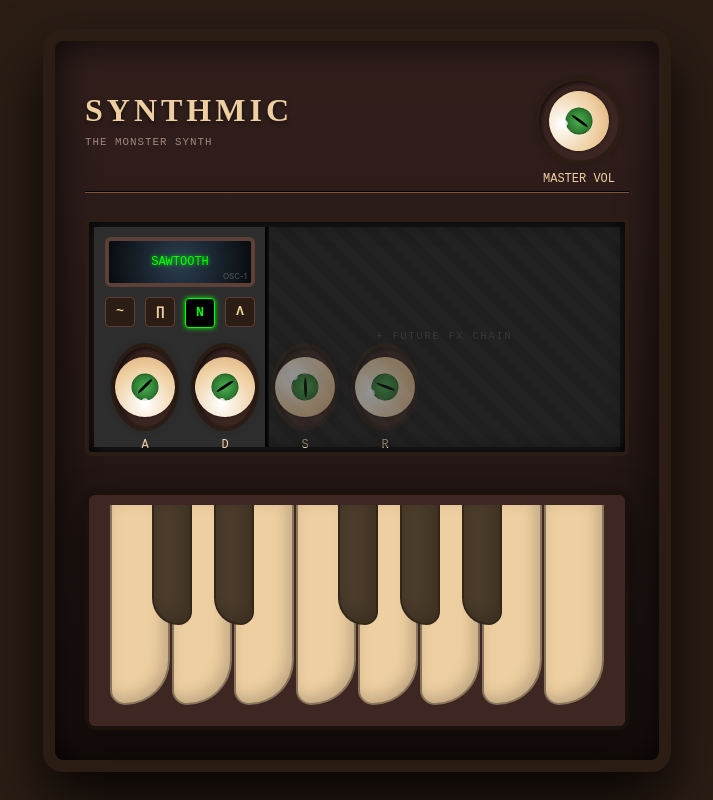
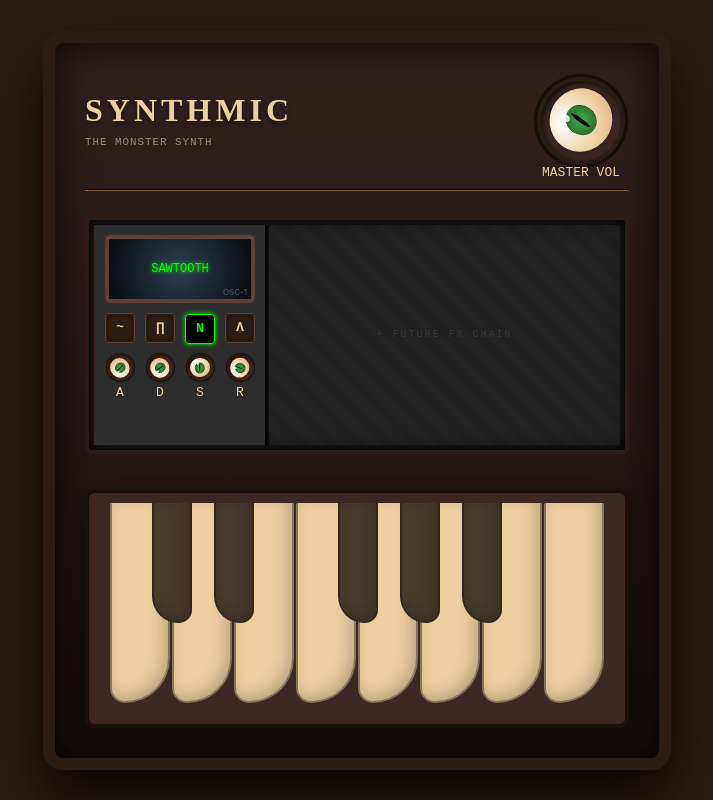
Before and after one commit to Ablandaeta/Synthmic, a React (Vite) app: page / in a window 1280 px wide. Shown: the whole page, without its empty margins (283-996 px from the left). Built offline with nearby package versions, Linux system fonts and the light colour scheme.

Commit message:
feat: Refactor Knob component CSS to Handle diferent Size values.

```diff
--- a/src/components/atoms/Knob/Knob.css
+++ b/src/components/atoms/Knob/Knob.css
@@ -1,29 +1,31 @@
 /* La cuenca del ojo (El marco fijo) */
 .knob-socket {
+  --knob-size: 80px;
+
   position: relative;
-  width: 80px;
-  height: 80px;
+  width: var(--knob-size);
+  aspect-ratio: 1 / 1;
   background-color: #3e2723; /* Carne oscura */
   border-radius: 50%;
   box-shadow:
-    inset 2px 2px 5px rgba(0,0,0,0.7), /* Profundidad */
-    0 0 0 4px #2b1d14, /* Borde de piel */
-    0 0 10px rgba(0,0,0,0.5);
+    inset calc(var(--knob-size)*0.025) calc(var(--knob-size)*0.025) calc(var(--knob-size)*0.062) rgba(0,0,0,0.7), /* Profundidad */
+    0 0 0 calc(var(--knob-size)*0.05) #2b1d14, /* Borde de piel */
+    0 0 0 calc(var(--knob-size)*0.09) rgba(0,0,0,0.5);
   display: flex;
   justify-content: center;
   align-items: center;
-  margin: 10px;
+  margin: calc(var(--knob-size)*0.1);
 }
 
 /* El globo ocular (La parte que gira) */
 .knob-eyeball {
-  width: 60px;
-  height: 60px;
+  width: 80%;
+  aspect-ratio: 1.03 / 1;
   background: radial-gradient(circle at 30% 30%, #fff 0%, #eecfa1 60%, #dba675 100%); /* Efecto 3D esférico */
   border-radius: 50%;
   position: relative;
   cursor: ns-resize; /* Cursor de "arriba-abajo" */
-  box-shadow: 0 0 5px rgba(0,0,0,0.5);
+  box-shadow: 0 0 calc(var(--knob-size)*0.062) rgba(0,0,0,0.5);
 }
 
 /* El Iris (El color del ojo) */
@@ -32,8 +34,8 @@
   top: 50%;
   left: 50%;
   transform: translate(-50%, -50%);
-  width: 25px;
-  height: 25px;
+  width: 42%;
+  aspect-ratio: 1 / 1.1;
   background: radial-gradient(circle, #4caf50 0%, #1b5e20 100%); /* Verde reptil */
   border-radius: 50%;
   border: 1px solid #1b5e20;
@@ -45,8 +47,8 @@
   top: 50%;
   left: 50%;
   transform: translate(-50%, -50%);
-  width: 3px; /* Pupila de gato */
-  height: 20px;
+  height: 80%;
+  aspect-ratio: 1 / 6;
   background-color: #000;
   border-radius: 50%;
 }
@@ -54,10 +56,10 @@
 /* Un brillo para darle vida (reflejo) */
 .knob-glint {
   position: absolute;
-  top: 15px;
-  left: 15px;
-  width: 8px;
-  height: 8px;
+  top: 20%;
+  left: 33%;
+  height: 15%;
+  aspect-ratio: 1 / 1.3 ;
   background-color: white;
   border-radius: 50%;
   opacity: 0.8;
@@ -67,10 +69,10 @@
 /* Etiqueta debajo */
 .knob-label {
   position: absolute;
-  bottom: -25px;
+  bottom: -1.5em;
   width: 100%;
   text-align: center;
-  font-size: 12px;
+  font-size: 1em;
   color: var(--color-foreground);
   font-family: monospace;
   text-transform: uppercase;
--- a/src/components/atoms/Knob/Knob.tsx
+++ b/src/components/atoms/Knob/Knob.tsx
@@ -10,12 +10,18 @@ interface KnobProps {
   value: number;
   onChange: (value: number) => void;
   formatTooltip?: (val: number) => string
+  size?: number
+}
+
+interface CustomCSS extends React.CSSProperties {
+  '--knob-size'?: string;
 }
 
 export const Knob = ({
   label, min = 0, max = 1, value, onChange,
   // Por defecto, formateamos a porcentaje, pero se puede cambiar desde fuera
-  formatTooltip = (v) => `${Math.round(((v - min) / (max - min)) * 100)}%`
+  formatTooltip = (v) => `${Math.round(((v - min) / (max - min)) * 100)}%`,
+  size = 80
 }: KnobProps) => {
 
   // 1. Usamos el hook para manejar la lógica de arrastre
@@ -34,10 +40,13 @@ export const Knob = ({
 
   return (
     <div className="knob-socket"
-    {...hoverHandlers}>
+    {...hoverHandlers}
+    style={{'--knob-size': `${size}px` } as CustomCSS}
+    >
         <Tooltip
         text={formatTooltip(value)}
         isShow={isDragging || isHovered}
+
       />
       <div
         className="knob-eyeball"
```
